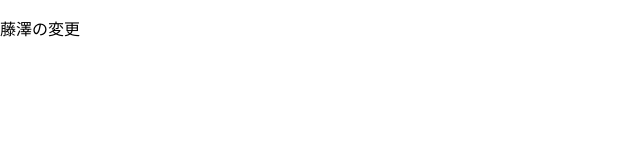
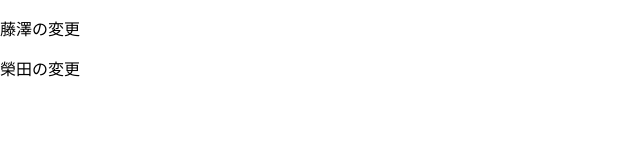
Before and after one commit to K-okino/test, a Next.js app: page / in a window 1280 px wide. Shown: the top 160 px of the page, without its empty margins (0-640 px from the left). Built offline with nearby package versions, Linux system fonts and the light colour scheme.

Commit message:
sakaeda2

```diff
--- a/pages/index.js
+++ b/pages/index.js
@@ -1,5 +1,6 @@
 export default function Home() {
   return (<>
     <p>藤澤の変更</p>
+    <p>榮田の変更</p>
   </>)
 }
```
